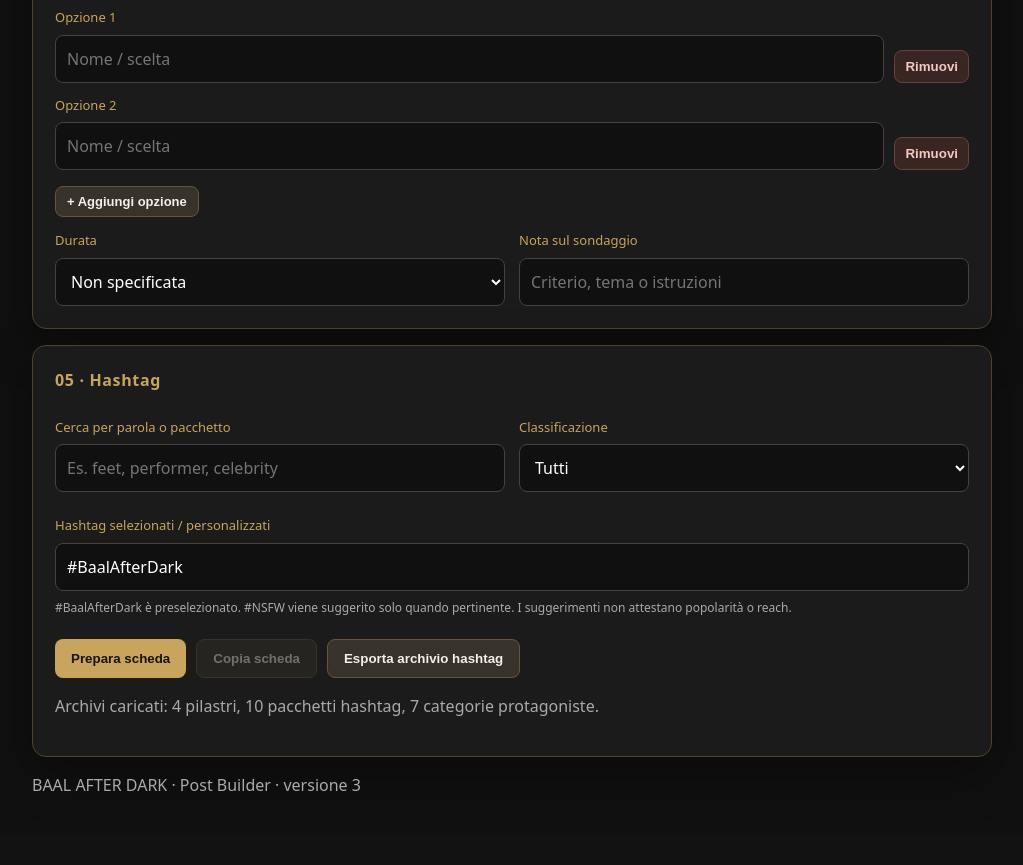
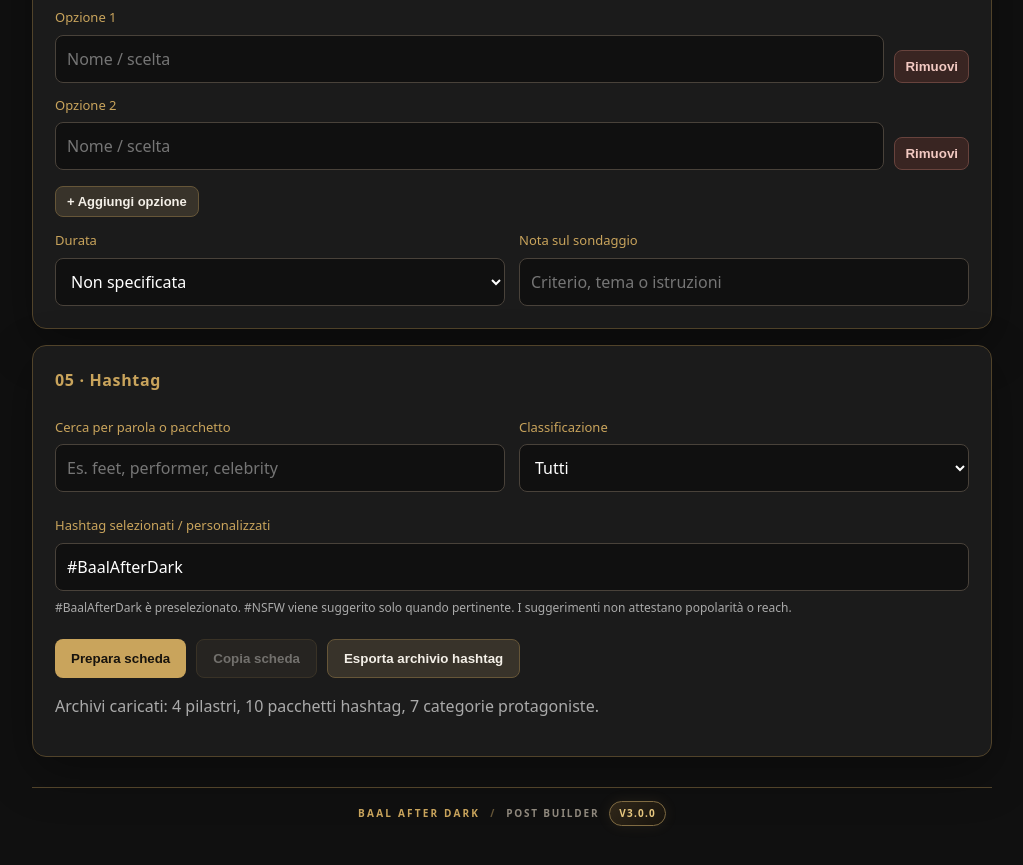
Before and after one commit to cryking1974/baal-post-builder, a plain HTML site: page index.html in a window 1280 px wide. Shown: the part 1595-2460 px from the top of the page, without its empty margins (128-1151 px from the left). Before the commit the page ends 2430 px from the top, so only its background shows below. Drawn offline with Linux system fonts and the light colour scheme.

Commit message:
Add files via upload

```diff
--- a/index.html
+++ b/index.html
@@ -41,6 +41,11 @@
     <div class="actions"><button id="prepare" type="button">Prepara scheda</button><button id="copy" class="secondary" type="button" disabled>Copia scheda</button><button id="exportTags" class="secondary" type="button">Esporta archivio hashtag</button></div>
     <pre id="output" class="output" hidden></pre><p id="status" role="status">Caricamento degli archivi BAAL…</p>
   </section>
-  <footer>BAAL AFTER DARK · Post Builder · versione 3</footer>
+  <footer class="app-footer">
+    <span class="footer-brand">BAAL AFTER DARK</span>
+    <span class="footer-divider">/</span>
+    <span>POST BUILDER</span>
+    <span class="version-badge">V3.0.0</span>
+  </footer>
 </main>
 </body></html>
```
Also changed, not shown: 1 other file.
